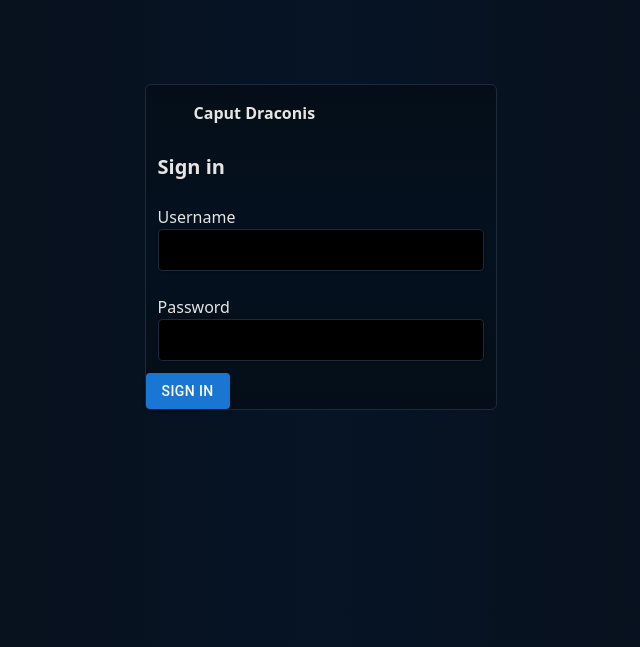
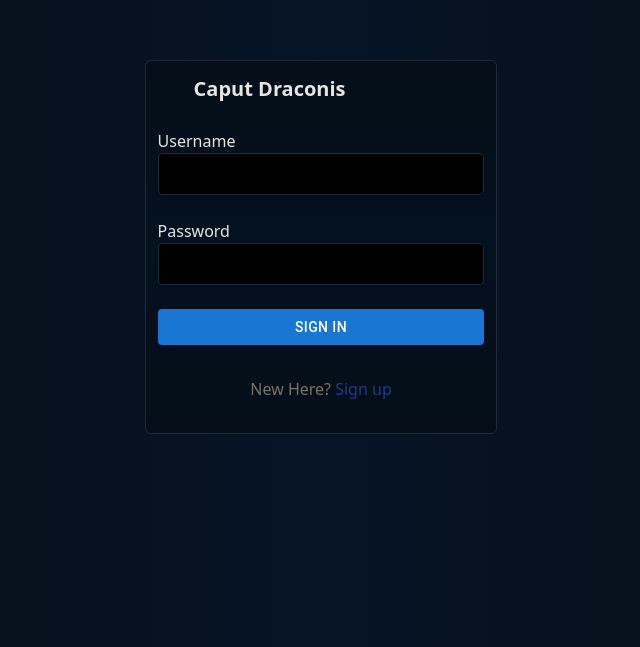
Before and after one commit to R-Velmurugan/password-manager, a React (Create React App) app: page /login in a window 1280 px wide. Shown: the part 153-800 px from the top of the page, without its empty margins (319-959 px from the left). Built offline with nearby package versions, Linux system fonts and the light colour scheme; no server answers; some icons are missing.

Commit message:
CD-12: added signup in login screen

```diff
--- a/src/components/Login.jsx
+++ b/src/components/Login.jsx
@@ -2,16 +2,17 @@ import Input from "./UI/Input";
 import {useContext , useRef} from "react";
 import {useQuery} from "@tanstack/react-query";
 import {login} from "../query/queries";
-import {Button} from "@mui/material";
+import {Box, Button} from "@mui/material";
 import {useNavigate} from "react-router-dom";
 import UserContext from "../store/store";
+import {teal} from "@mui/material/colors";
 
 export default function Login() {
     const userNameRef = useRef();
     const passwordRef = useRef();
     const navigate = useNavigate();
     const UserCtx = useContext(UserContext);
-    const {data , refetch} = useQuery({
+    const {refetch} = useQuery({
         queryKey : ["login"],
         queryFn : async () => {
             let isSuccess = await login(userNameRef, passwordRef);
@@ -26,7 +27,7 @@ export default function Login() {
 
     return (
         <section className="relative m-auto border border-solid border-slate-800 rounded-md bg-gradient-to-b from-[#050E18] via-[#04111F] to-[#050E18]">
-            <h1 className="text-stone-200 p-2 font-bold flex items-center">
+            <h1 className="text-stone-200 p-2 font-bold flex items-center text-xl">
                 <lord-icon
                     src="https://cdn.lordicon.com/rhvyamqh.json"
                     trigger="loop"
@@ -36,13 +37,20 @@ export default function Login() {
                 </lord-icon>
                 Caput Draconis
             </h1>
-            <h1 className="text-stone-200 p-3 font-bold text-xl">Sign in</h1>
             <form className="">
-                <Input ref={userNameRef} className="text-stone-200" extraStyles="!bg-black border border-solid border-slate-800 text-stone-200" label="Username" type="text" />
-                <Input ref={passwordRef} className="text-stone-200" extraStyles="!bg-black border border-solid border-slate-800 text-stone-200" label="Password" type="password"/>
-                <Button type="button" onClick = {() => refetch()} variant="contained">
-                    Sign in
-                </Button>
+                <Input ref={userNameRef} className="text-stone-200"
+                       extraStyles="!bg-black border border-solid border-slate-800 text-stone-200" label="Username"
+                       type="text"/>
+                <Input ref={passwordRef} className="text-stone-200"
+                       extraStyles="!bg-black border border-solid border-slate-800 text-stone-200" label="Password"
+                       type="password"/>
+                <Box sx={{padding: 1.5}} >
+                    <Button sx={{'&:hover': {backgroundColor: "#6c98eb"}}} fullWidth type="button" onClick={() => refetch()} variant="contained">
+                        Sign in
+                    </Button>
+                </Box>
+
+                <p className="text-stone-500 text-center pb-8 pt-5">New Here? <a className="cursor-pointer text-blue-900 hover:underline">Sign up</a></p>
             </form>
         </section>
     )
```
